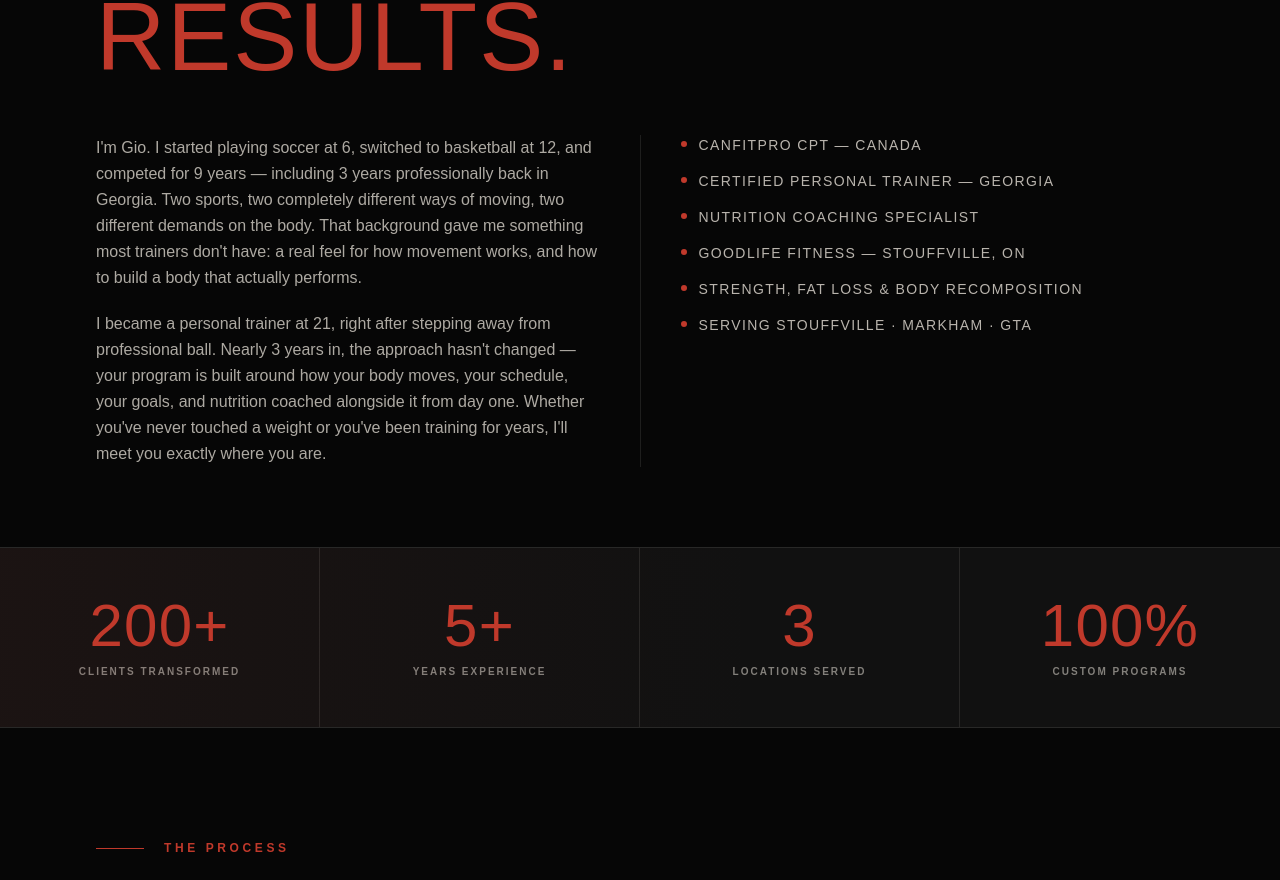
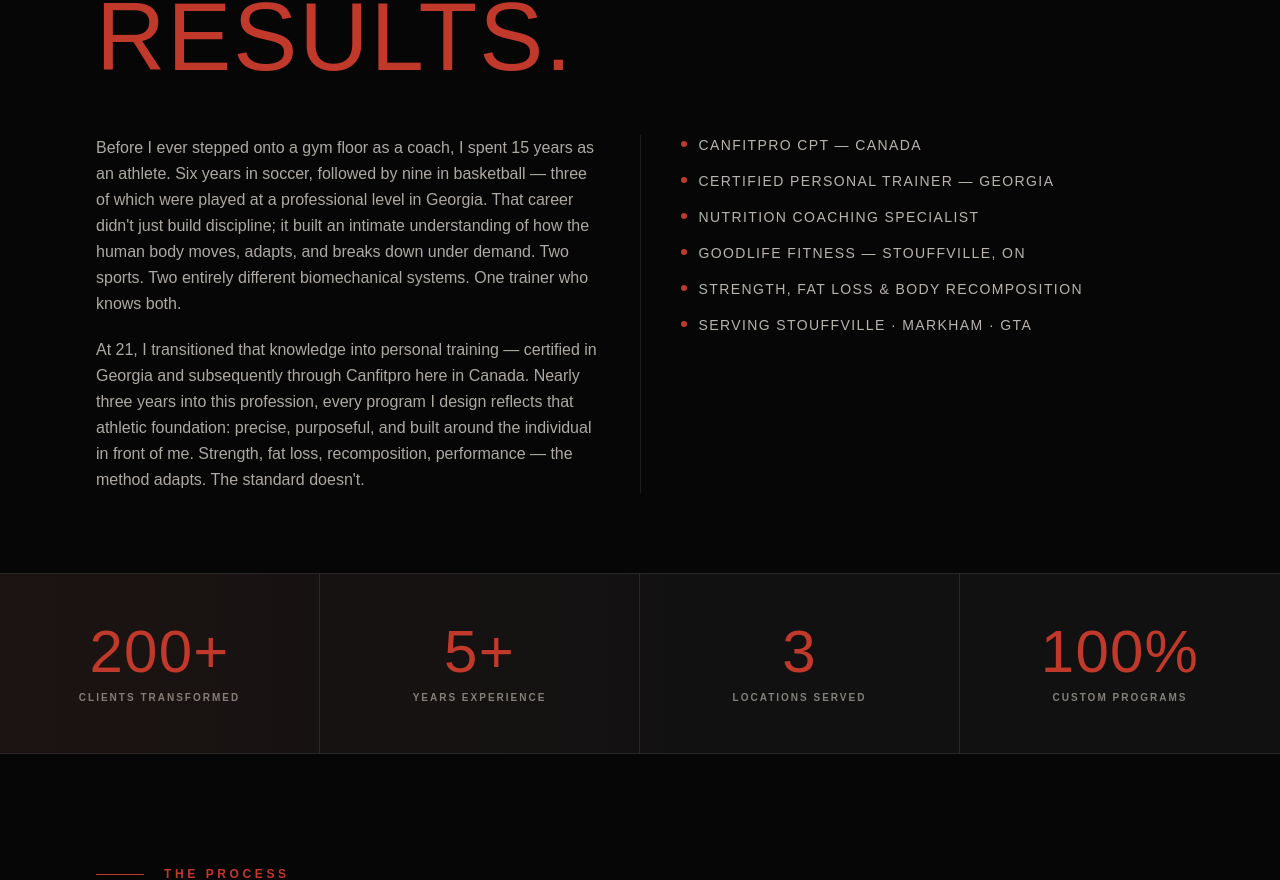
Before and after one commit to l77lwebster/trainer-gio, a React (Vite) app: page / in a window 1280 px wide. Shown: the part 3515-4395 px from the top of the page. Built offline with nearby package versions, Linux system fonts and the light colour scheme.

Commit message:
Update About section ΓÇö bio, headline size, credentials

```diff
--- a/src/components/About.tsx
+++ b/src/components/About.tsx
@@ -110,18 +110,19 @@ export function About() {
             className="space-y-5 text-base leading-relaxed text-[var(--white)]/70"
           >
             <p>
-              I'm Gio. I started playing soccer at 6, switched to basketball at 12, and competed
-              for 9 years — including 3 years professionally back in Georgia. Two sports, two
-              completely different ways of moving, two different demands on the body. That
-              background gave me something most trainers don't have: a real feel for how movement
-              works, and how to build a body that actually performs.
+              Before I ever stepped onto a gym floor as a coach, I spent 15 years as an athlete.
+              Six years in soccer, followed by nine in basketball — three of which were played at
+              a professional level in Georgia. That career didn't just build discipline; it built
+              an intimate understanding of how the human body moves, adapts, and breaks down under
+              demand. Two sports. Two entirely different biomechanical systems. One trainer who
+              knows both.
             </p>
             <p>
-              I became a personal trainer at 21, right after stepping away from professional ball.
-              Nearly 3 years in, the approach hasn't changed — your program is built around how
-              your body moves, your schedule, your goals, and nutrition coached alongside it from
-              day one. Whether you've never touched a weight or you've been training for years,
-              I'll meet you exactly where you are.
+              At 21, I transitioned that knowledge into personal training — certified in Georgia
+              and subsequently through Canfitpro here in Canada. Nearly three years into this
+              profession, every program I design reflects that athletic foundation: precise,
+              purposeful, and built around the individual in front of me. Strength, fat loss,
+              recomposition, performance — the method adapts. The standard doesn't.
             </p>
           </motion.div>
 
```
